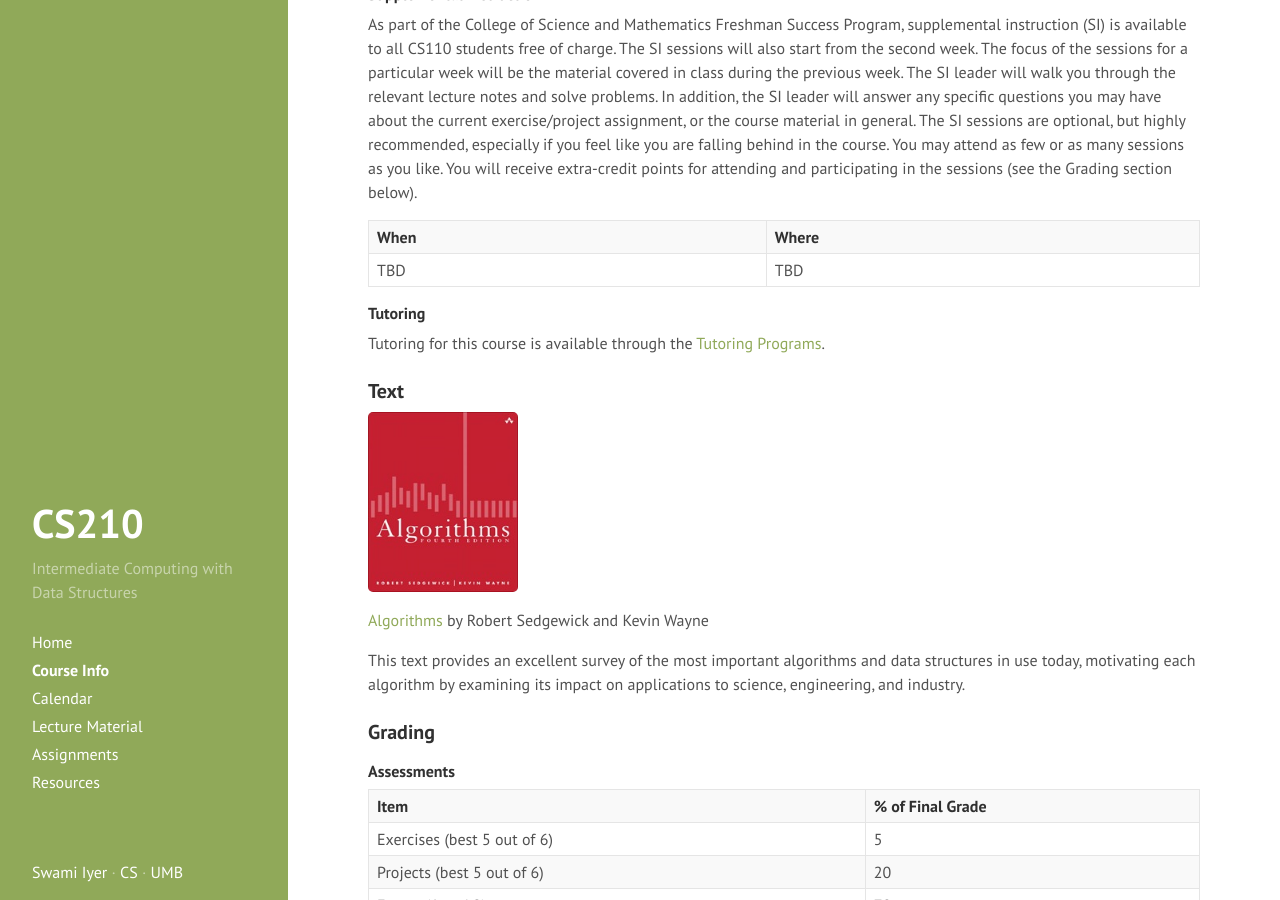
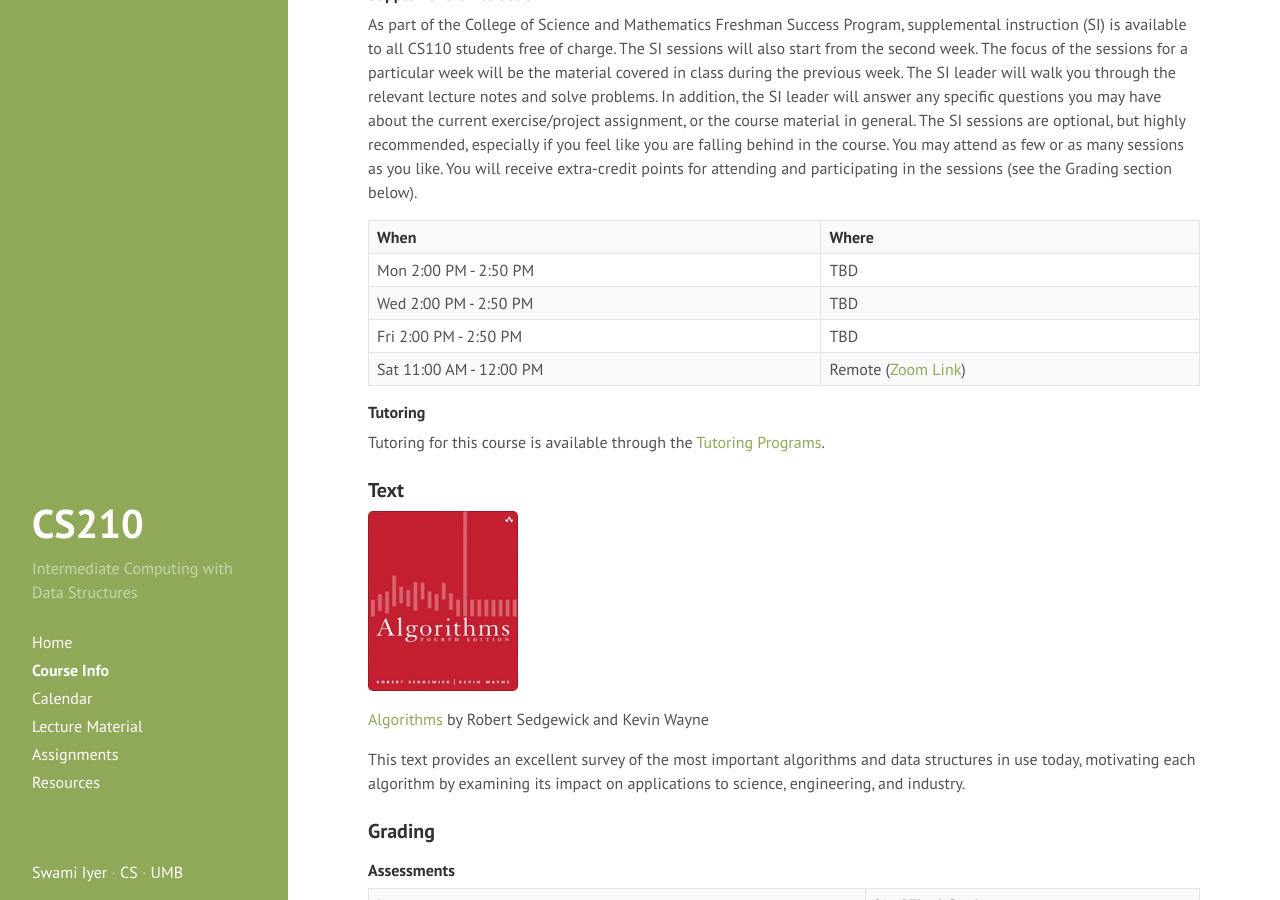
Before and after one commit to swamiiyer/swamiiyer.github.io, a Jekyll site: the page built from _pages/cs210/course_info.md, in a window 1280 px wide and 900 px high, scrolled down 1499 px. Built offline with Jekyll 4.4.1, drawn with Linux system fonts in a browser that asks for light colours.

Commit message:
Add SI times

```diff
--- a/_pages/cs210/course_info.md
+++ b/_pages/cs210/course_info.md
@@ -20,7 +20,7 @@ Swami Iyer | Instructor | [siyer@cs.umb.edu](siyer@cs.umb.edu) | M-3-201-14 | In
 Kristin Qi | Teaching Assistant | [yanankristin.qi001@umb.edu](yanankristin.qi001@umb.edu) | M-3-201-10 | Tue Thu 4:00 PM - 5:00 PM
 Kyle Clapper | Teaching Assistant | [kyle.clapper001@umb.edu](kyle.clapper001@umb.edu) | M-3-0139 | Tue Thu 3:30 PM - 4:30 PM |
 Sonali Mamidipaka | Course Assistant | [sonali.mamidipaka001@umb.edu](sonali.mamidipaka001@umb.edu) | TBD | TBD |
-Yeshaswini VasudevaMurthy | Course Assistant | [y.vasudevamurthy001@umb.edu](y.vasudevamurthy001@umb.edu) | - | - |
+Yeshaswini VasudevaMurthy | Course Assistant | [y.vasudevamurthy001@umb.edu](y.vasudevamurthy001@umb.edu) | TBD | TBD |
 Kenichi Maeda | Supplemental Instruction Leader | [kenichi.maeda001@umb.edu](kenichi.maeda001@umb.edu) | - | - |
 
 ### Sessions
@@ -46,7 +46,10 @@ Starting from the second week, there will be a discussion every week. The focus
 As part of the College of Science and Mathematics Freshman Success Program, supplemental instruction (SI) is available to all CS110 students free of charge. The SI sessions will also start from the second week. The focus of the sessions for a particular week will be the material covered in class during the previous week. The SI leader will walk you through the relevant lecture notes and solve problems. In addition, the SI leader will answer any specific questions you may have about the current exercise/project assignment, or the course material in general. The SI sessions are optional, but highly recommended, especially if you feel like you are falling behind in the course. You may attend as few or as many sessions as you like. You will receive extra-credit points for attending and participating in the sessions (see the Grading section below).
 
 | **When** | **Where** |
-| TBD | TBD |
+| Mon 2:00 PM - 2:50 PM | TBD |
+| Wed 2:00 PM - 2:50 PM | TBD |
+| Fri 2:00 PM - 2:50 PM | TBD |
+| Sat 11:00 AM - 12:00 PM | Remote ([Zoom Link](https://umassboston.zoom.us/j/97898597354)) |
 
 #### Tutoring
 
```
Also changed, not shown: _pages/cs110/course_info.md (+4 -1 lines).
